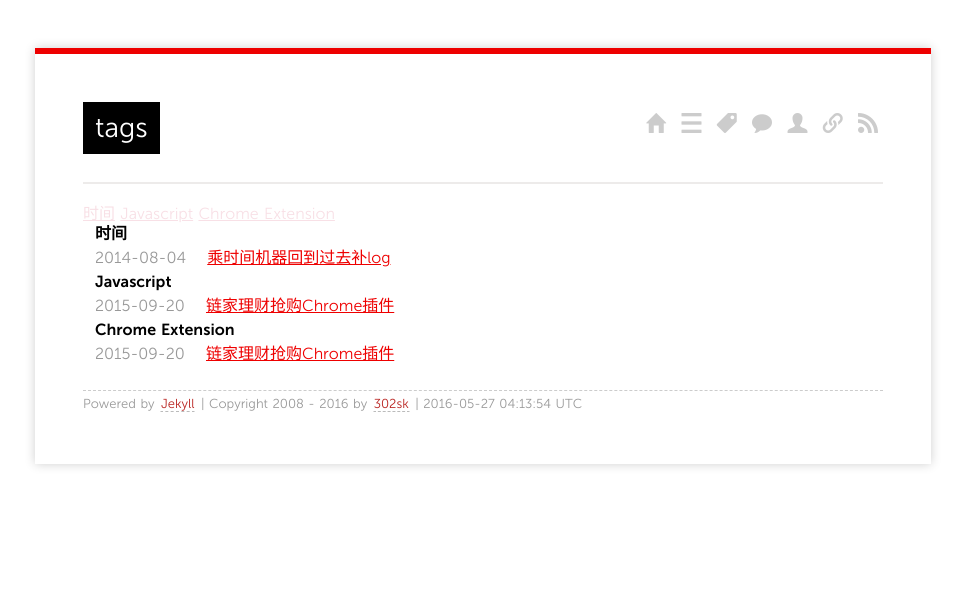
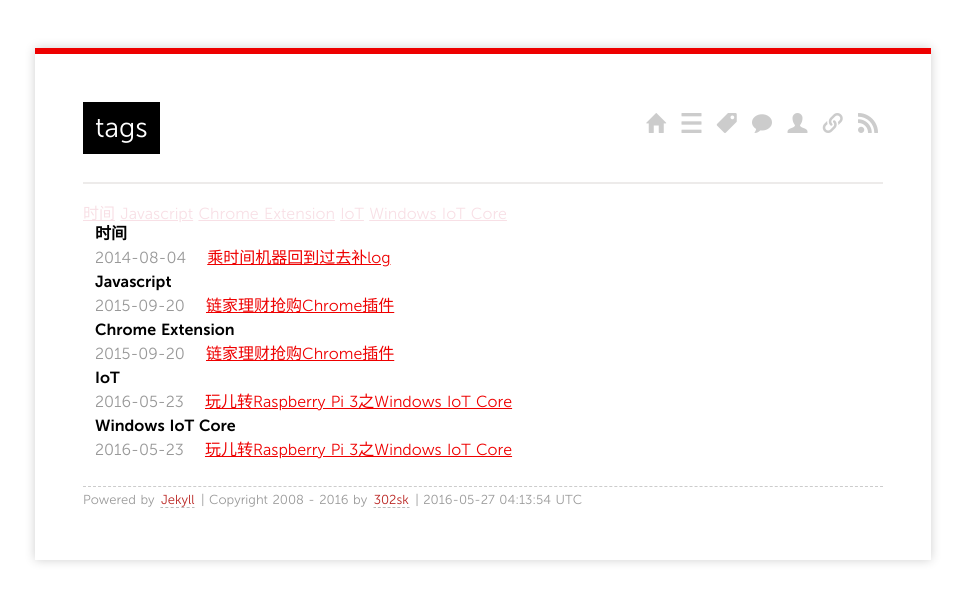
Before and after one commit to 302sk/302sk.github.io, a Jekyll site: the page built from tags/index.md, in a window 1280 px wide. Shown: the top 602 px of the page, without its empty margins (157-1122 px from the left). Built offline with Jekyll 4.4.1, drawn with Linux system fonts in a browser that asks for light colours; Markdown is read by kramdown in place of the engine named in the settings.

Commit message:
Add markdown header

```diff
--- a/_posts/2016/2016-05-23-raspberry-pi-windows-iot-core.md
+++ b/_posts/2016/2016-05-23-raspberry-pi-windows-iot-core.md
@@ -1,3 +1,13 @@
+---
+layout: post
+title: 玩儿转Raspberry Pi 3之Windows IoT Core
+categories:
+- Raspberry Pi
+tags:
+- IoT
+- Windows IoT Core
+---
+
     这是折腾Raspberry pi 3的一系列文章，因为还不知道要用RPi做什么具体的Project，所以本系列的前几篇应该是熟悉这个开发版，试用能在上面跑起来的OS，以及基本的环境搭建。
 
 因为目前所在的公司是微软技术的推广者，并且微软在去年大力"熊抱"开源社区，发布了支持RPi2B的Windows IoT Core操作系统，今年在RPi3推出后，又迅速跟进发布了支持RPi3的开发者预览版，所以本系列文章就从Windows IoT Core开始折腾。安装Windows IoT Core就像安装Linux发行版一样，有两种方式：
```
